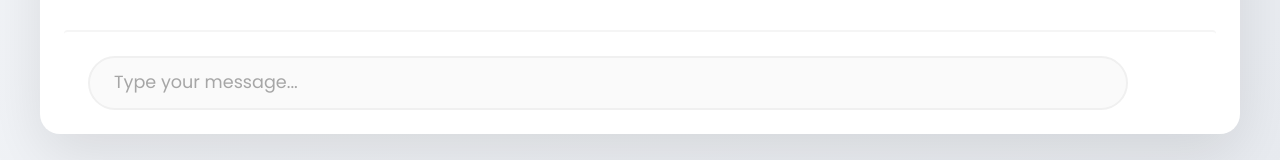
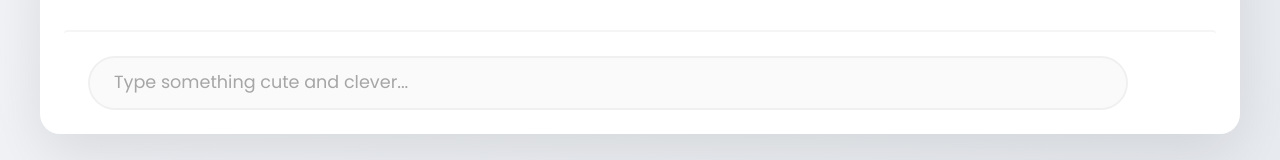
Before and after one commit to amalsodharan/nurva.ai, a React (Vite) app: page /chat in a window 1280 px wide. Shown: the part 626-786 px from the top of the page. Built offline with nearby package versions, Linux system fonts and the light colour scheme; some icons are missing.

Commit message:
ui changes

```diff
--- a/src/components/chat.jsx
+++ b/src/components/chat.jsx
@@ -555,7 +555,7 @@ function Chat() {
           >
             <TextField
               variant="standard"
-              placeholder="Type your message..."
+              placeholder="Type something cute and clever..."
               fullWidth
               multiline
               maxRows={4}
```
